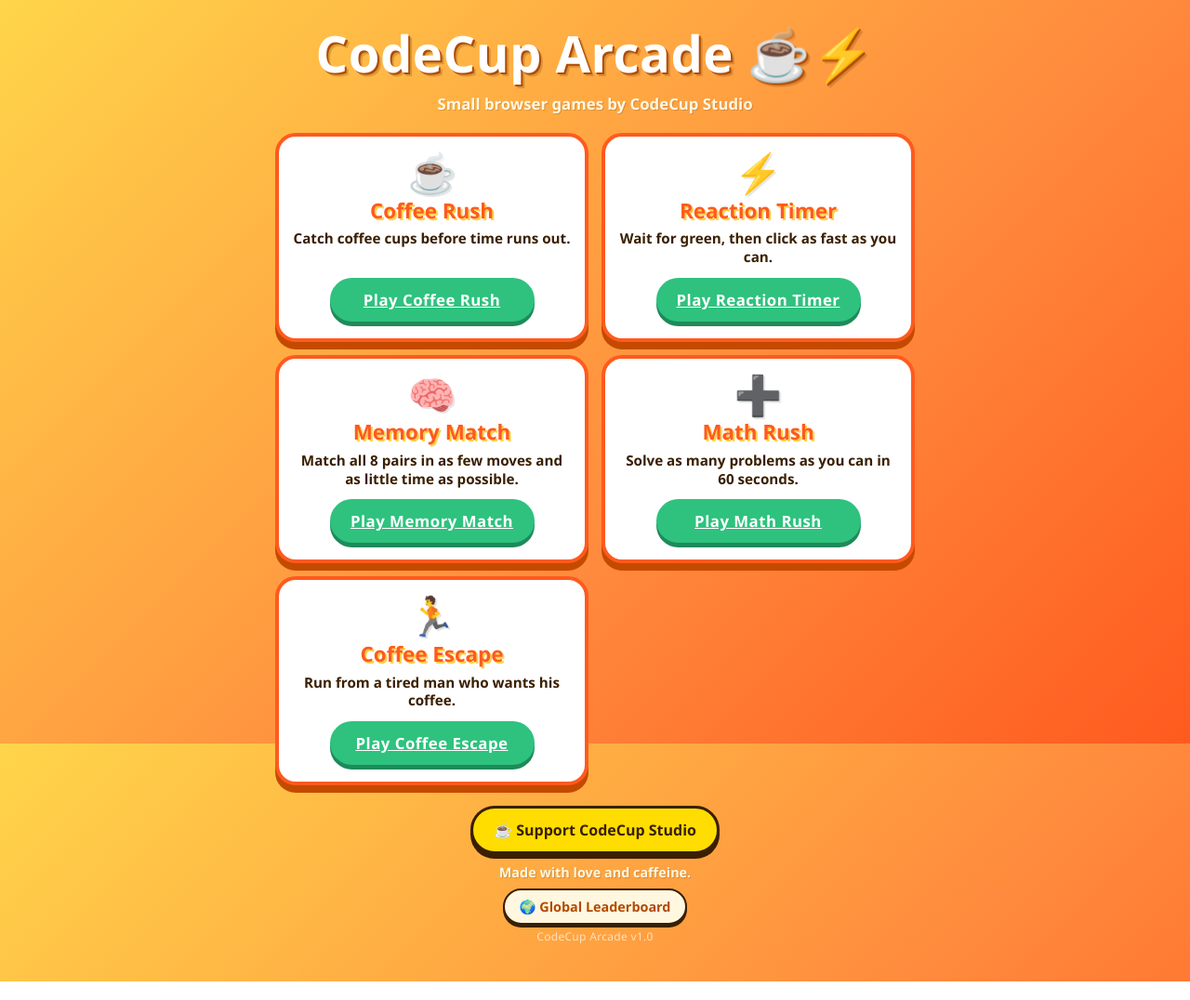
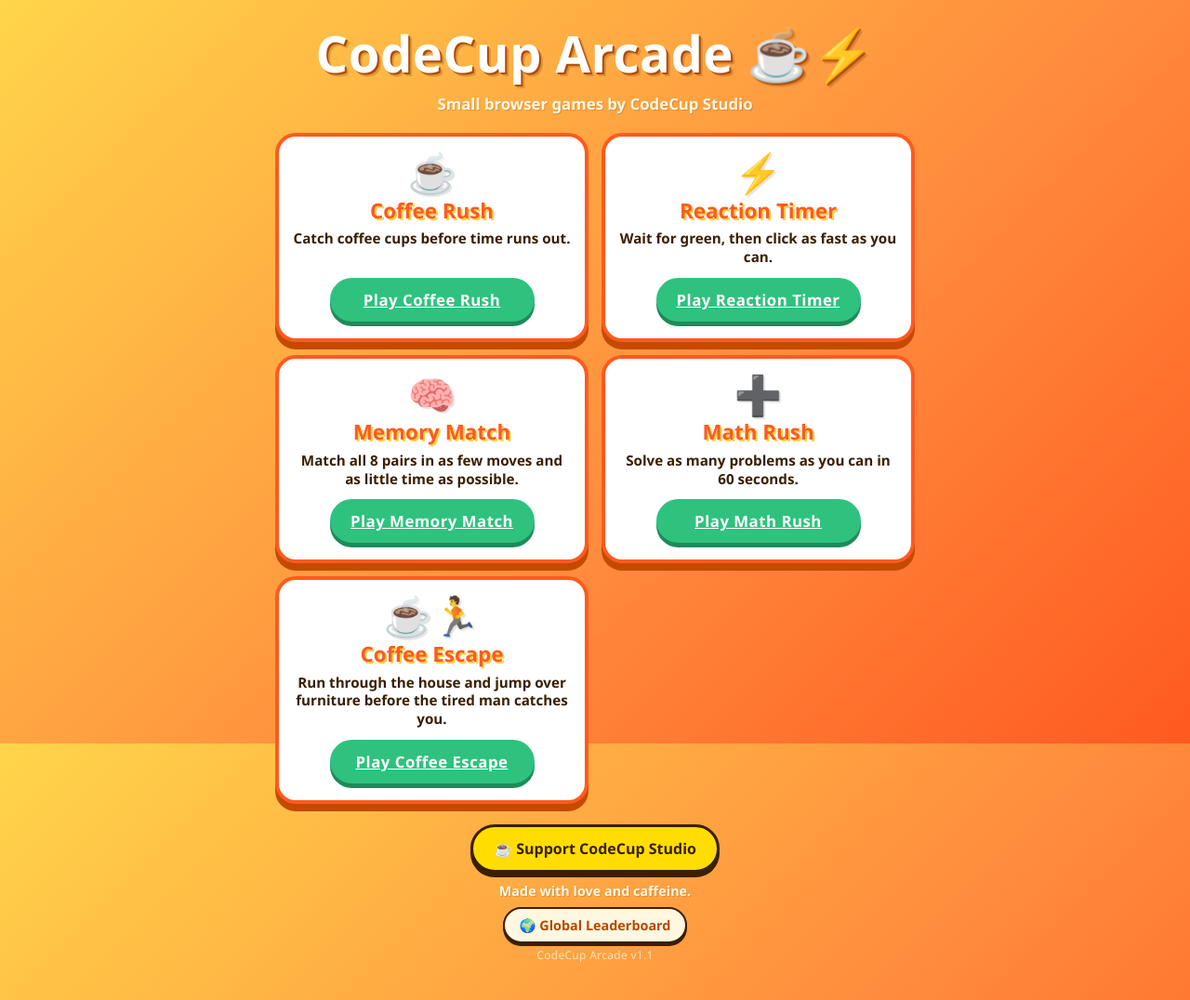
Before and after one commit to scproleplay/coffee-rush, a plain HTML site: page index.html in a window 1280 px wide. Shown: the whole page at 93% size. Drawn offline with Linux system fonts and the light colour scheme.

Commit message:
Update Coffee Escape card icon/description and bump Arcade to v1.1
- Change Coffee Escape card icon to ☕🏃.
- Update the description to mention running through the house, jumping
  over furniture, and the tired man chasing the player.
- Bump CodeCup Arcade version from v1.0 to v1.1 in the footer.

```diff
--- a/index.html
+++ b/index.html
@@ -44,9 +44,9 @@
         </li>
 
         <li class="game-card">
-          <div class="game-card-emoji" aria-hidden="true">🏃</div>
+          <div class="game-card-emoji" aria-hidden="true">☕🏃</div>
           <h2 class="game-card-name">Coffee Escape</h2>
-          <p class="game-card-desc">Run from a tired man who wants his coffee.</p>
+          <p class="game-card-desc">Run through the house and jump over furniture before the tired man catches you.</p>
           <a class="btn btn-primary" href="coffee-escape.html" aria-label="Play Coffee Escape">Play Coffee Escape</a>
         </li>
       </ul>
@@ -56,7 +56,7 @@
       <a href="https://www.buymeacoffee.com/sunboys" class="bmc-btn" target="_blank" rel="noopener noreferrer" aria-label="Support CodeCup Studio">☕ Support CodeCup Studio</a>
       <p class="footer-note">Made with love and caffeine.</p>
       <a class="cr-more-games" href="leaderboard.html" aria-label="View global leaderboard">🌍 Global Leaderboard</a>
-      <p class="footer-version">CodeCup Arcade v1.0</p>
+      <p class="footer-version">CodeCup Arcade v1.1</p>
     </footer>
   </div>
 </body>
```
